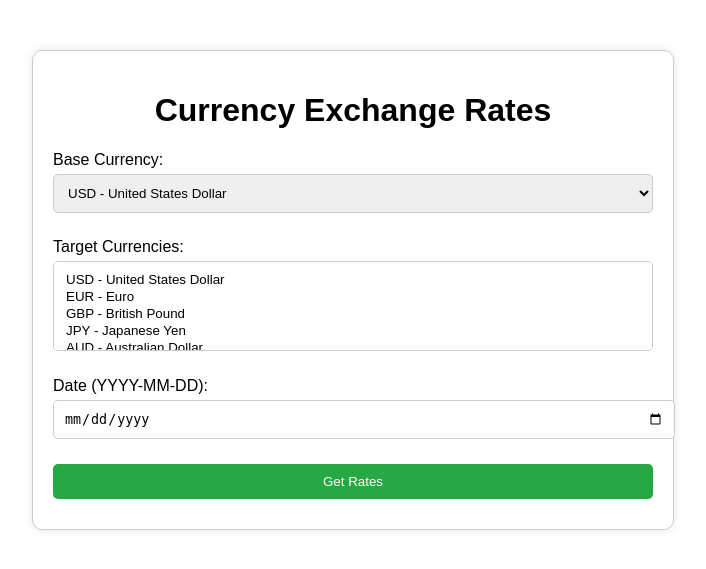
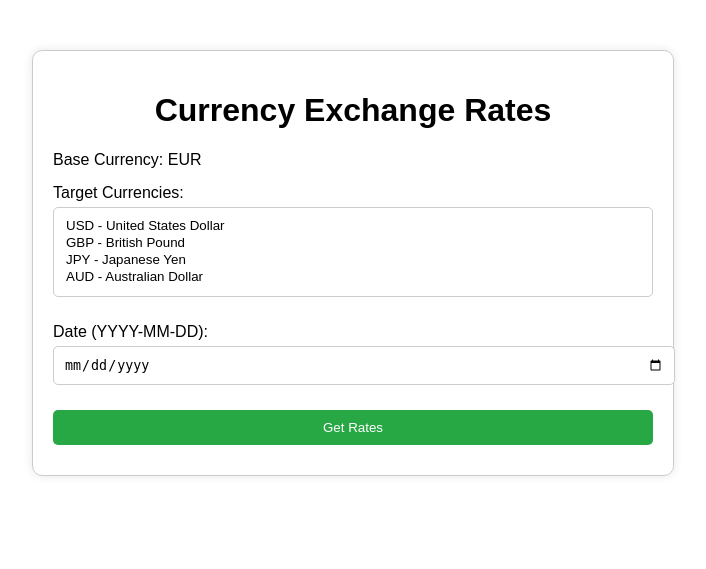
Before and after one commit to HermannSamimi/CurrencyExchangeHistorical, a Flask app: page / in a window 1280 px wide. Shown: the top 569 px of the page, without its empty margins (287-993 px from the left). Run offline with Flask 3, Linux system fonts and the light colour scheme.

Commit message:
fix template

```diff
--- a/app.py
+++ b/app.py
@@ -6,7 +6,7 @@ app = Flask(__name__)
 @app.route('/', methods=['GET', 'POST'])
 def index():
     if request.method == 'POST':
-        base_currency = request.form['base_currency']
+        base_currency = 'EUR'  # Fixed base currency
         currencies = request.form.getlist('currencies')
         date = request.form['date']
 
--- a/templates/index.html
+++ b/templates/index.html
@@ -58,21 +58,12 @@
       <h1>Currency Exchange Rates</h1>
       <form method="POST">
         <div class="form-group">
-          <label for="base_currency">Base Currency:</label>
-          <select id="base_currency" name="base_currency" required>
-            <option value="USD">USD - United States Dollar</option>
-            <option value="EUR">EUR - Euro</option>
-            <option value="GBP">GBP - British Pound</option>
-            <option value="JPY">JPY - Japanese Yen</option>
-            <option value="AUD">AUD - Australian Dollar</option>
-            <!-- Add more currencies as needed -->
-          </select>
+          <label>Base Currency: EUR</label>
         </div>
         <div class="form-group">
           <label for="currencies">Target Currencies:</label>
           <select id="currencies" name="currencies" required multiple>
             <option value="USD">USD - United States Dollar</option>
-            <option value="EUR">EUR - Euro</option>
             <option value="GBP">GBP - British Pound</option>
             <option value="JPY">JPY - Japanese Yen</option>
             <option value="AUD">AUD - Australian Dollar</option>
```
